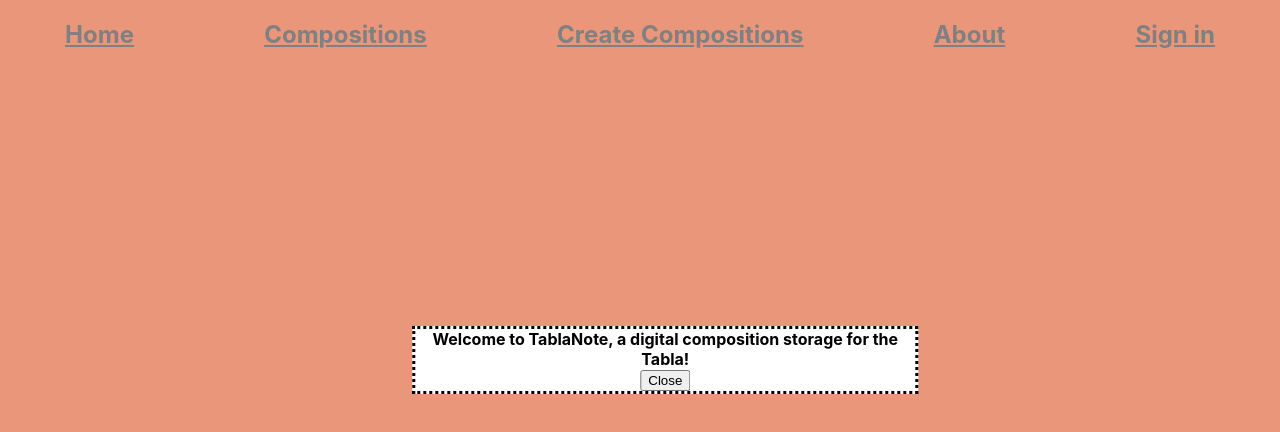
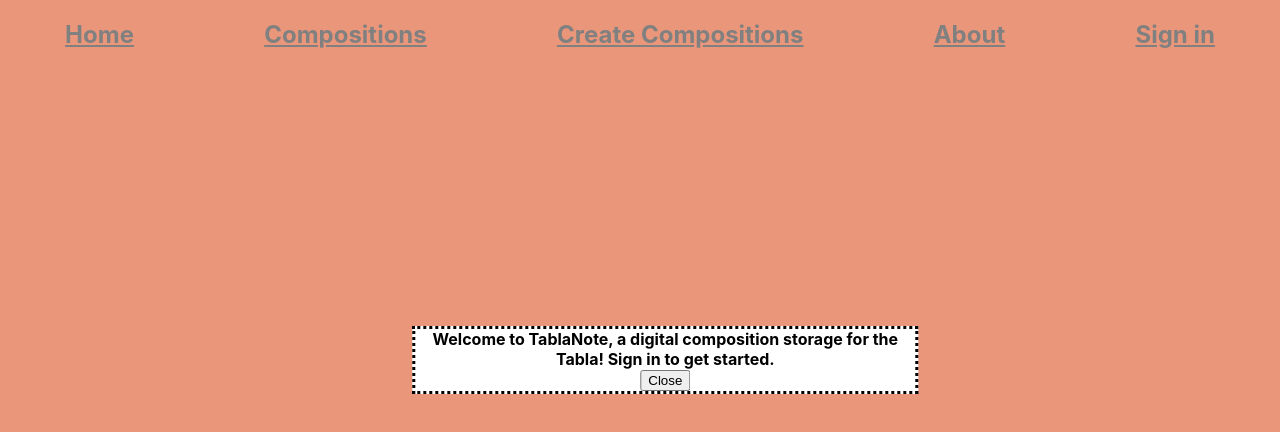
Before and after one commit to s1oly/tablanote, a React (Create React App) app: page / in a window 1280 px wide. Shown: the top 432 px of the page. Built offline with nearby package versions, Linux system fonts and the light colour scheme.

Commit message:
UI Change

```diff
--- a/src/Pages/PopUp_SignIn/Popup.js
+++ b/src/Pages/PopUp_SignIn/Popup.js
@@ -20,7 +20,7 @@
             {isOpen && (
                 <div>
                     <div>
-                        <b>Welcome to TablaNote, a digital composition storage for the Tabla!</b>
+                        <b>Welcome to TablaNote, a digital composition storage for the Tabla! Sign in to get started.</b>
                     </div>
                     <button onClick={() => setIsOpen(false)}>
                         Close
```
